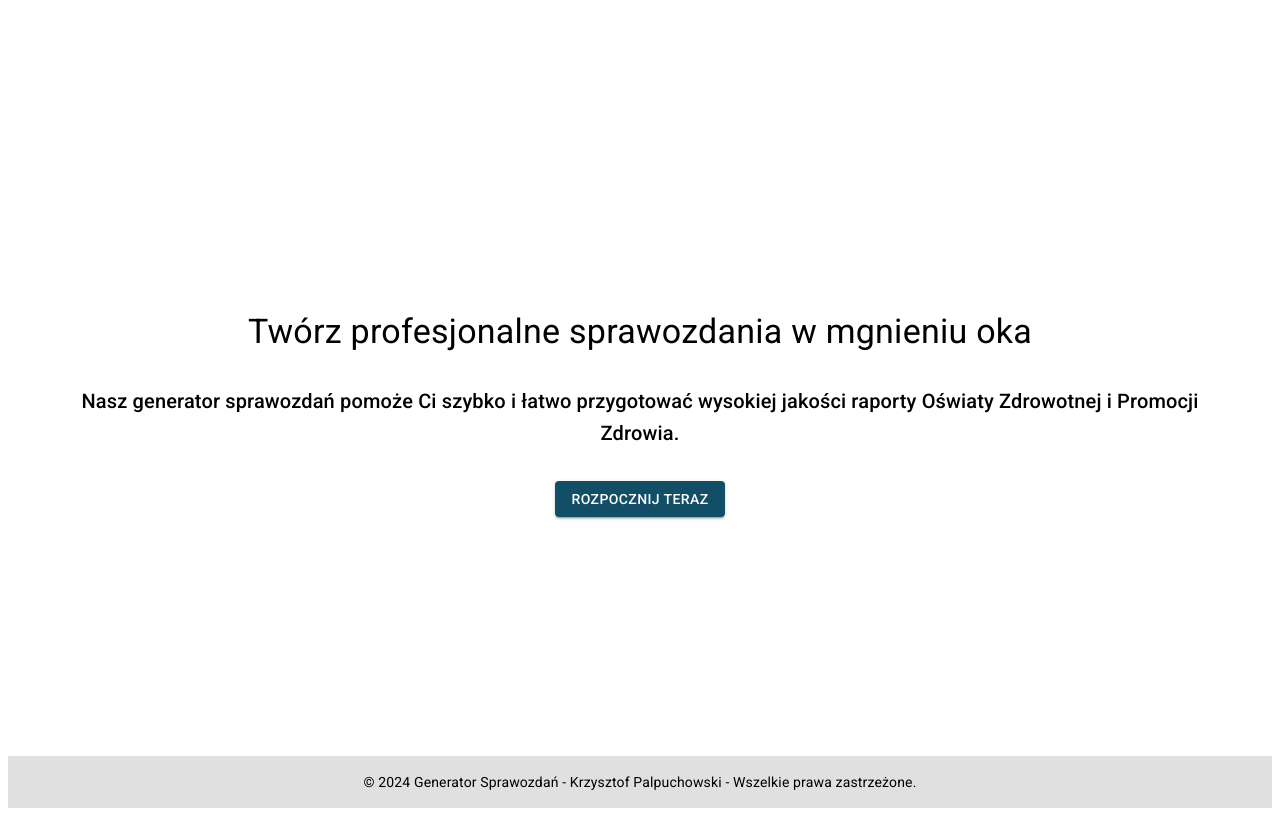
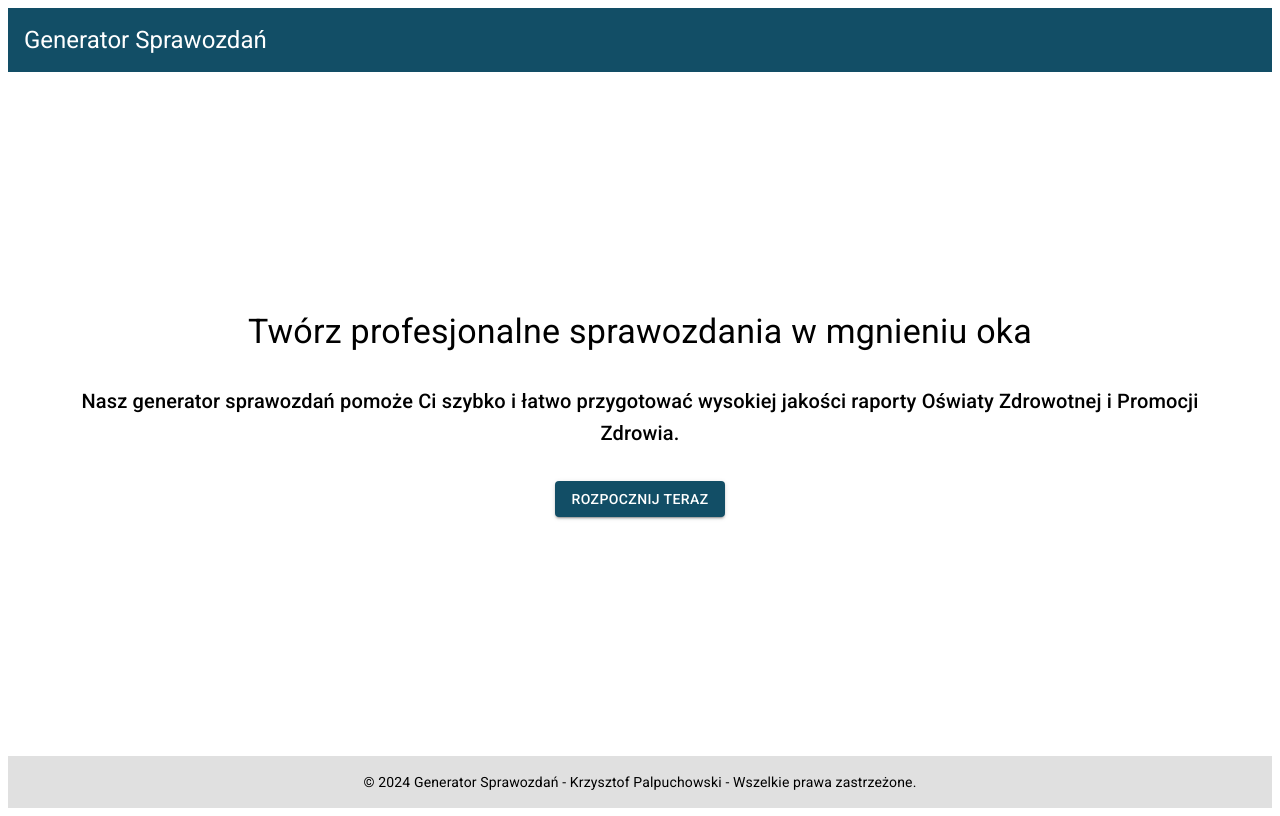
Before and after one commit to Soberek/edureport-app, a React (Vite) app: page / in a window 1280 px wide. Built offline with nearby package versions, Linux system fonts and the light colour scheme.

Commit message:
chore: removed Box as header component

```diff
--- a/src/components/pages/Home.tsx
+++ b/src/components/pages/Home.tsx
@@ -10,7 +10,7 @@ export default function Home() {
         <link rel="icon" href="/favicon.ico" />
       </header>
 
-      <Box component="header" sx={{ backgroundColor: "ternary.main", color: "white", padding: 2 }}>
+      <Box sx={{ backgroundColor: "primary.main", color: "white", padding: 2 }}>
         <Typography variant="h5">Generator Sprawozdań</Typography>
       </Box>
 
```
